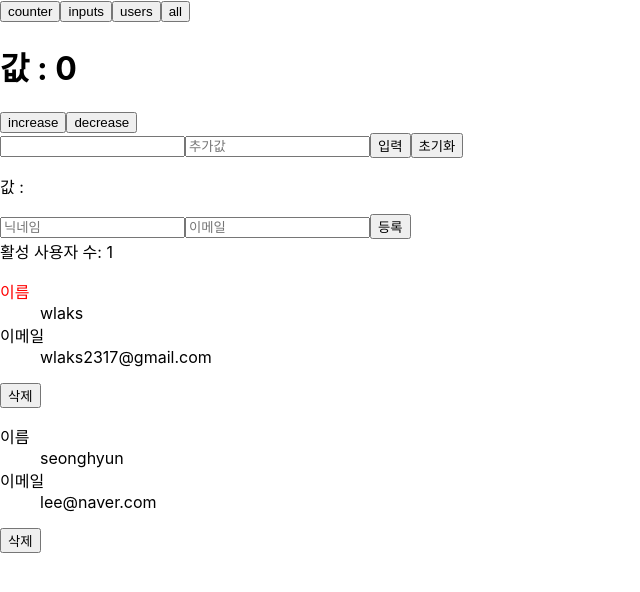
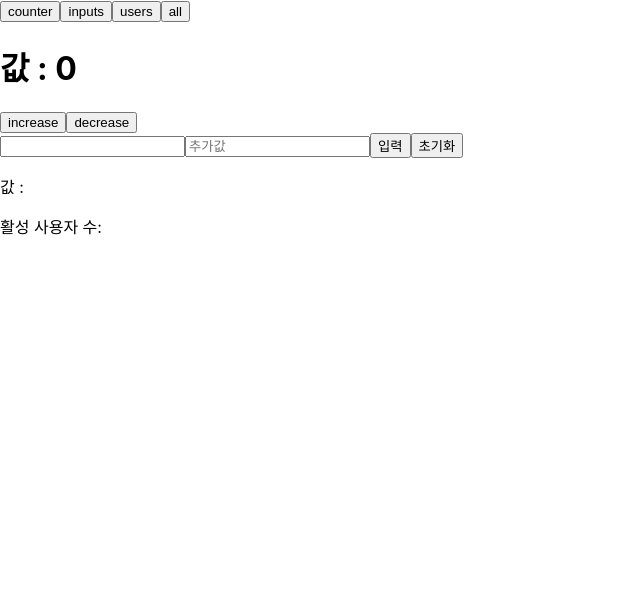
Before and after one commit to jjm2317/react_prac, a React (Create React App) app: page / in a window 1280 px wide. Shown: the top 592 px of the page, without its empty margins (0-640 px from the left). Built offline with nearby package versions, Linux system fonts and the light colour scheme.

Commit message:
feat: UserList by reducer init

```diff
--- a/src/App.js
+++ b/src/App.js
@@ -3,6 +3,7 @@ import Counter from "./components/counterAndInput/Counter";
 import Input from "./components/counterAndInput/Input";
 import ShowContainer from "./components/showContainer/ShowContainer";
 import UserContainer from "./components/userList/UserContainer";
+import UserContainerByReducer from "./components/userList/UserContainerByReducer";
 function App() {
   const RenderModes = Object.freeze({
     ALL: Symbol.for("all"),
@@ -26,13 +27,13 @@ function App() {
             case RenderModes.INPUTS:
               return <Input />;
             case RenderModes.USERS:
-              return <UserContainer />;
+              return <UserContainerByReducer />;
             case RenderModes.ALL:
               return (
                 <>
                   <Counter />
                   <Input />
-                  <UserContainer />
+                  <UserContainerByReducer />
                 </>
               );
             default:
--- a/src/components/counterAndInput/Counter.js
+++ b/src/components/counterAndInput/Counter.js
@@ -1,14 +1,38 @@
-import React, { useState } from "react";
+import React, { useReducer, useState } from "react";
+
+const initialState = 0;
+
+function reducer(state, action) {
+  switch (action.type) {
+    case "INCREMENT":
+      return ++state;
+    case "DECREMENT":
+      return --state;
+  }
+}
 
 const Counter = () => {
-  const [num, setNum] = useState(0);
+  const [num, dispatch] = useReducer(reducer, initialState);
 
   const increase = () => {
-    setNum((v) => ++v);
+    dispatch({
+      type: "INCREMENT",
+    });
   };
-  const decrease = () => {
-    setNum((v) => --v);
-  };
+
+  const decrease = () =>
+    dispatch({
+      type: "DECREMENT",
+    });
+
+  // const [num, setNum] = useState(0);
+
+  // const increase = () => {
+  //   setNum((v) => ++v);
+  // };
+  // const decrease = () => {
+  //   setNum((v) => --v);
+  // };
 
   // let num = 0;
   // const increase = () => {
--- a/src/components/userList/User.js
+++ /dev/null
@@ -1,23 +0,0 @@
-import React from "react";
-
-const User = ({ user, onRemove, onToggle }) => {
-  const { id, nickname, email, active } = user;
-  return (
-    <>
-      <dl>
-        <dt
-          style={{ color: active ? "red" : "black", cursor: "pointer" }}
-          onClick={() => onToggle(id)}
-        >
-          이름
-        </dt>
-        <dd>{nickname}</dd>
-        <dt>이메일</dt>
-        <dd>{email}</dd>
-      </dl>
-      <button onClick={() => onRemove(id)}>삭제</button>
-    </>
-  );
-};
-
-export default User;
--- /dev/null
+++ b/src/components/userList/UserContainerByReducer.js
@@ -0,0 +1,58 @@
+import React, { useEffect, useMemo, useReducer, useRef, useState } from "react";
+import UserForm from "./UserForm";
+import User from "./User";
+/* 요구사항
+useReducer 훅을 통한 상태 관리
+1. input 입력시 상태
+2. user 상태
+- onCreate
+- onRemove
+- onToggle
+3. 활성 사용자 수
+*/
+const initialState = {
+  users: [
+    {
+      id: 1,
+      nickname: "wlaks",
+      email: "aaaa@mail.com",
+      active: true,
+    },
+    {
+      id: 2,
+      nickname: "wlaks2",
+      email: "aaaa@mail.com2",
+      active: false,
+    },
+  ],
+  inputs: {
+    nickname: "",
+    email: "",
+  },
+};
+
+function reducer(state, action) {
+  switch (action.type) {
+  }
+  return state;
+}
+const UserContainerByReducer = () => {
+  const [state, dispatch] = useReducer(reducer, initialState);
+  console.log(state, dispatch);
+
+  const onChange = () => {};
+
+  const onCreate = () => {};
+
+  const onRemove = () => {};
+
+  const onToggle = () => {};
+  return (
+    <div>
+      <div>활성 사용자 수: {}</div>
+      <section></section>
+    </div>
+  );
+};
+
+export default UserContainerByReducer;
--- a/src/components/userList/UserForm.js
+++ /dev/null
@@ -1,32 +0,0 @@
-import React from "react";
-
-const UserForm = ({
-  onChange,
-  onSubmit,
-  nicknameRef,
-  emailRef,
-  inputValue,
-}) => {
-  const { nickname, email } = inputValue;
-  return (
-    <form onSubmit={onSubmit}>
-      <input
-        placeholder="닉네임"
-        name="nickname"
-        onChange={onChange}
-        ref={nicknameRef}
-        value={nickname}
-      />
-      <input
-        placeholder="이메일"
-        name="email"
-        onChange={onChange}
-        ref={emailRef}
-        value={email}
-      />
-      <button type="submit">등록</button>
-    </form>
-  );
-};
-
-export default UserForm;
```
